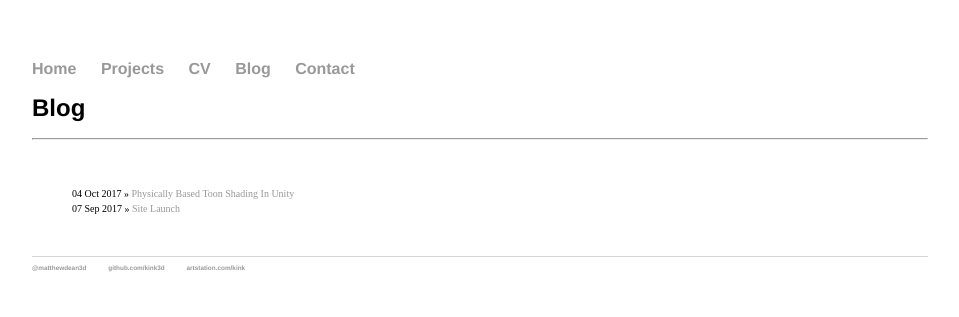
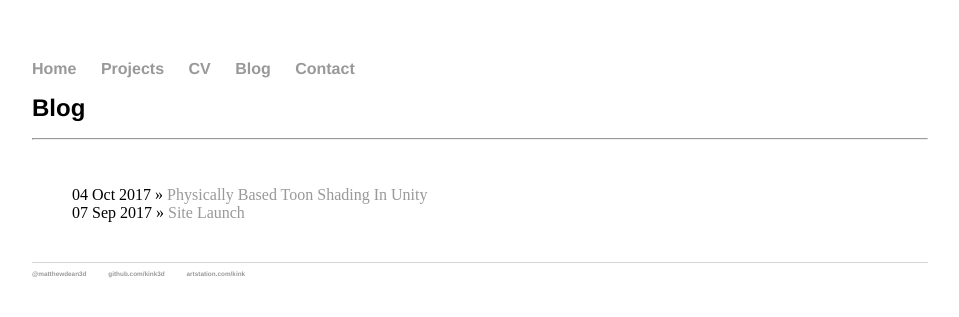
Before and after one commit to Kink3d/Kink3d.github.io, a Jekyll site: the page built from blog/index.html, in a window 1280 px wide. Shown: the top 317 px of the page, without its empty margins (160-1119 px from the left). Built offline with Jekyll 4.4.1, drawn with Linux system fonts in a browser that asks for light colours.

Commit message:
Test font size

```diff
--- a/blog/index.html
+++ b/blog/index.html
@@ -8,6 +8,6 @@ title: Kink3d|Blog
 	<ul class="posts">
 
 	  {% for post in site.posts %}
-	    <li><span><font size="1">{{ post.date | date_to_string }}</span> » <a href="{{ post.url }}" title="{{ post.title }}">{{ post.title }}</font></a></li>
+	    <li><span><font size="3">{{ post.date | date_to_string }}</span> » <a href="{{ post.url }}" title="{{ post.title }}">{{ post.title }}</font></a></li>
 	  {% endfor %}
 	</ul>
```
